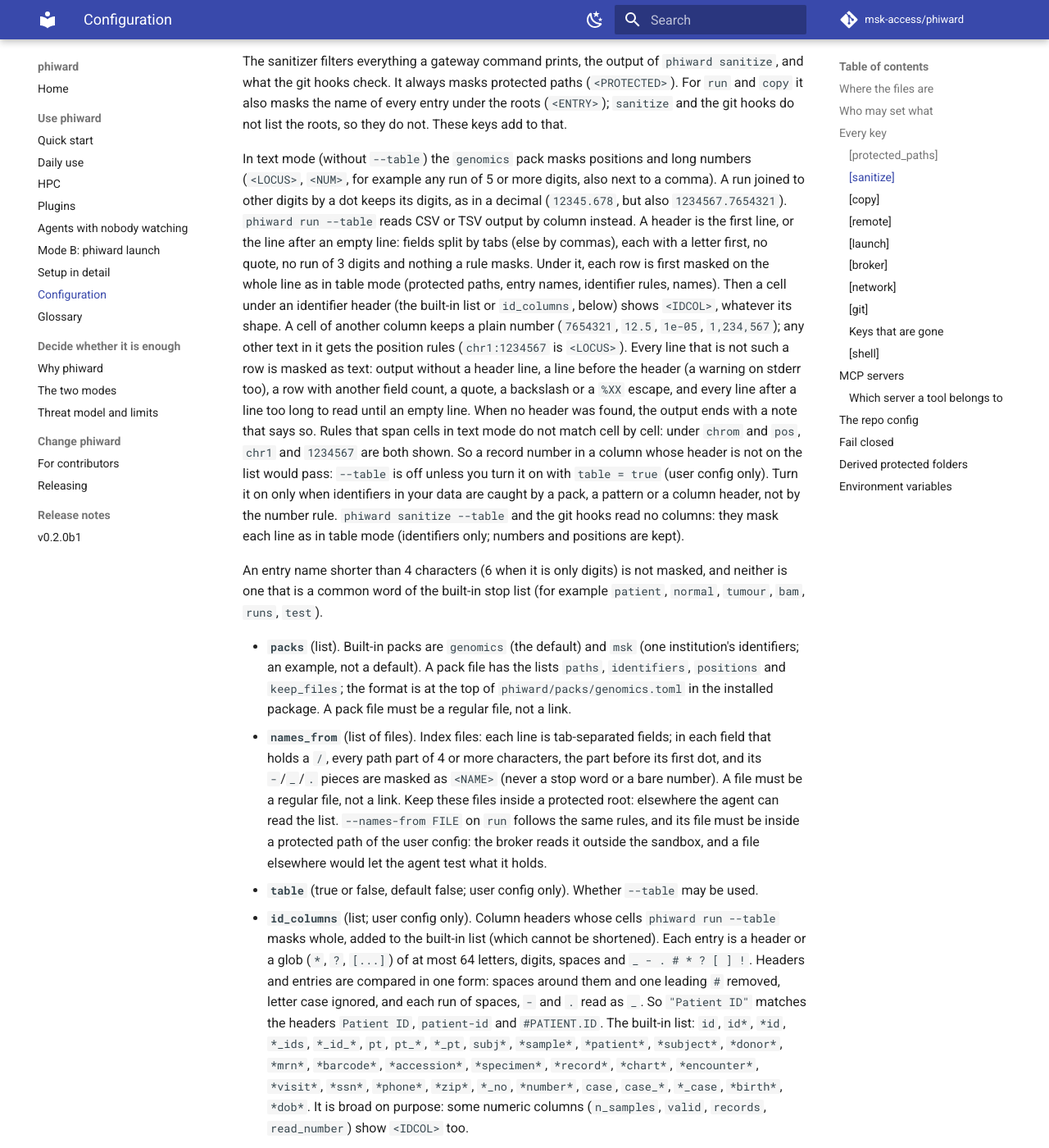
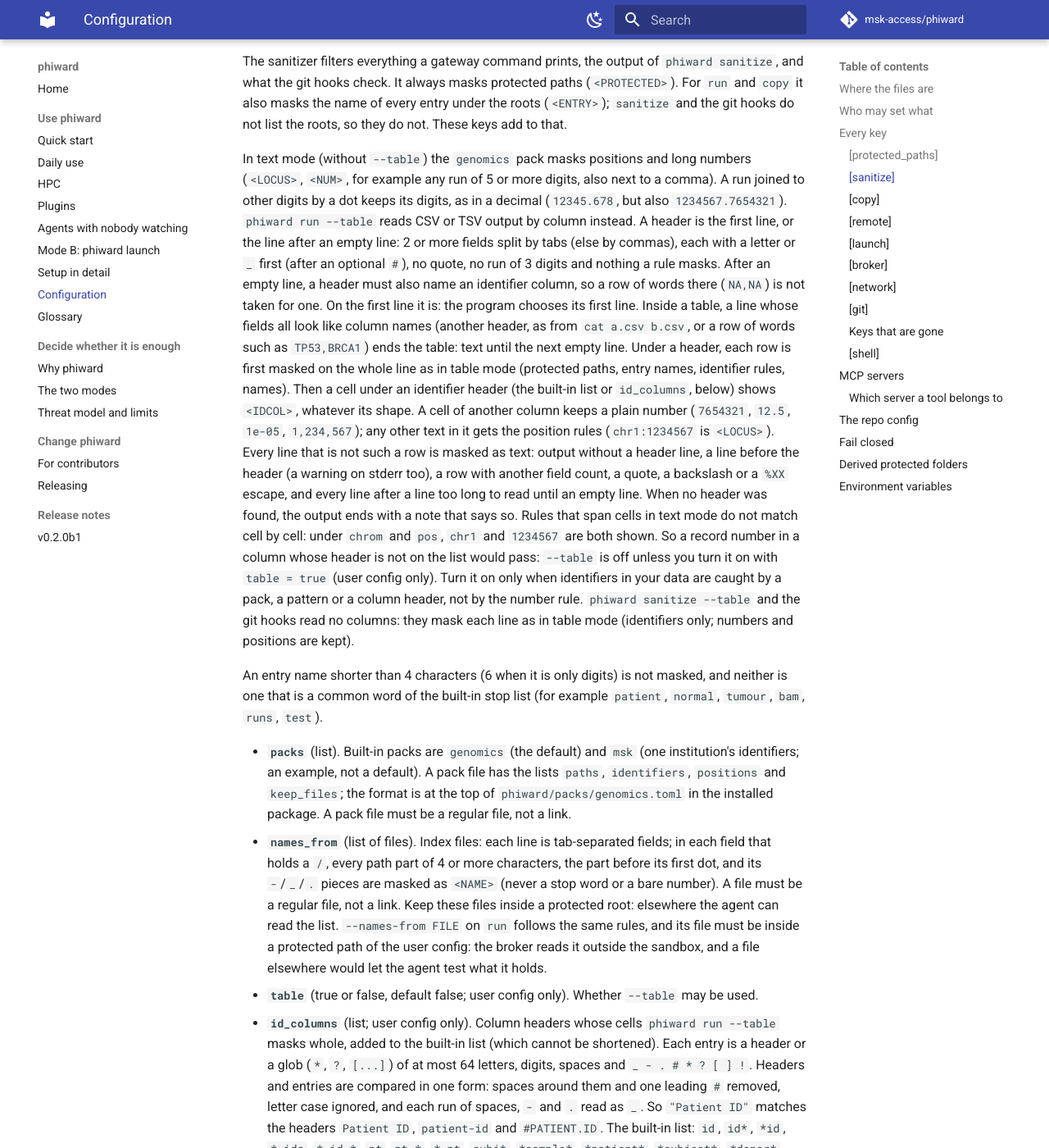
Before and after one commit to msk-access/phiward, an MkDocs documentation site: the page built from docs/configuration.md, in a window 1280 px wide and 1400 px high, scrolled down 4725 px. Shown: the whole window at 82% size. Built offline with MkDocs 1.6.1 and Material for MkDocs 9.7.7, drawn with Linux system fonts in a browser that asks for light colours; comment, search, counter and statistics services are not loaded; the version menu is left out; some of the changed text lies outside the part shown.

Commit message:
run --table: a second header ends a table; after an empty line a header names an ID column
From the review of the column mode:
1. A second header without an empty line (`cat a.csv b.csv`) was read as a
   row of the first table, so its rows were masked by the wrong columns
   (`depth,mrn` / `12,9990001` showed the record number). Inside a table, a
   line whose fields all look like column names, split by tabs or by commas,
   now ends the table: text until the next empty line. A row of words only
   (`TP53,BRCA1`) does the same (fail closed).
2. After an empty line, a row of words (`NA,NA`) was taken for a header and
   the numbers under it passed. There a header must now name an identifier
   column. On the first line a row of words is still read as a header (the
   program chooses its first line); the threat model and --help say so.
3. More built-in ID globs: *no, *num, *nbr, *rec*, acc* (MedRecNo, PatNum,
   HospNo, Acct). kit, tube and a lab's own codes stay for id_columns.
4. configuration.md says what the code checks: a letter or `_` first, after
   an optional `#`.

Tests (test_columns.py, 12 failed before): a second header (comma, TSV,
and a comma header inside a TSV table, which the property test found), a
row of words in a table, a header after an empty line, the documented first
line, the new globs. The property test's model now knows from what it wrote
(not from the reader's test) that a header or a row of words inside a table
ends it, that a header after an empty line needs an identifier column, and
that a row of words as the first line is a header.

No existing expectation changed, except in tests added on this branch.

```diff
--- a/docs/configuration.md
+++ b/docs/configuration.md
@@ -189,8 +189,13 @@ In text mode (without `--table`) the `genomics` pack masks positions and long nu
 (`<LOCUS>`, `<NUM>`, for example any run of 5 or more digits, also next to a comma). A run
 joined to other digits by a dot keeps its digits, as in a decimal (`12345.678`, but also
 `1234567.7654321`). `phiward run --table` reads CSV or TSV output by column instead. A header
-is the first line, or the line after an empty line: fields split by tabs (else by commas), each
-with a letter first, no quote, no run of 3 digits and nothing a rule masks. Under it, each row
+is the first line, or the line after an empty line: 2 or more fields split by tabs (else by
+commas), each with a letter or `_` first (after an optional `#`), no quote, no run of 3 digits
+and nothing a rule masks. After an empty line, a header must also name an identifier column, so
+a row of words there (`NA,NA`) is not taken for one. On the first line it is: the program
+chooses its first line. Inside a table, a line whose fields all look like column names (another
+header, as from `cat a.csv b.csv`, or a row of words such as `TP53,BRCA1`) ends the table: text
+until the next empty line. Under a header, each row
 is first masked on the whole line as in table mode (protected paths, entry names, identifier
 rules, names). Then a cell under an identifier header (the built-in list or `id_columns`, below)
 shows `<IDCOL>`, whatever its shape. A cell of another column keeps a plain number (`7654321`,
@@ -232,8 +237,10 @@ one that is a common word of the built-in stop list (for example `patient`, `nor
   `id`, `id*`, `*id`, `*_ids`, `*_id_*`, `pt`, `pt_*`, `*_pt`, `subj*`, `*sample*`,
   `*patient*`, `*subject*`, `*donor*`, `*mrn*`, `*barcode*`, `*accession*`, `*specimen*`,
   `*record*`, `*chart*`, `*encounter*`, `*visit*`, `*ssn*`, `*phone*`, `*zip*`, `*_no`,
-  `*number*`, `case`, `case_*`, `*_case`, `*birth*`, `*dob*`. It is broad on purpose: some
-  numeric columns (`n_samples`, `valid`, `records`, `read_number`) show `<IDCOL>` too.
+  `*number*`, `case`, `case_*`, `*_case`, `*birth*`, `*dob*`, `*no`, `*num`, `*nbr`, `*rec*`,
+  `acc*`. It is broad on purpose: some numeric columns (`n_samples`, `valid`, `records`,
+  `read_number`, `accuracy`, `precision`, `geno`) show `<IDCOL>` too. Names it does not catch
+  (`kit`, `tube`, a lab's own codes) belong in `id_columns`.
 - **`patterns`** (list). Each entry is `REGEX => <PLACEHOLDER>`. Like every identifier rule of a
   pack, it matches in any letter case; write `(?-i:...)` around a part that must keep its case.
   So the `msk` pack also masks some ordinary words (`c-string`, `donor-derived`), the git
```
Also changed, not shown: .agents/decisions.md (+4 -1 lines), docs/daily-use.md (+4 -2 lines), docs/threat-model.md (+4 -2 lines), 3 other files.
